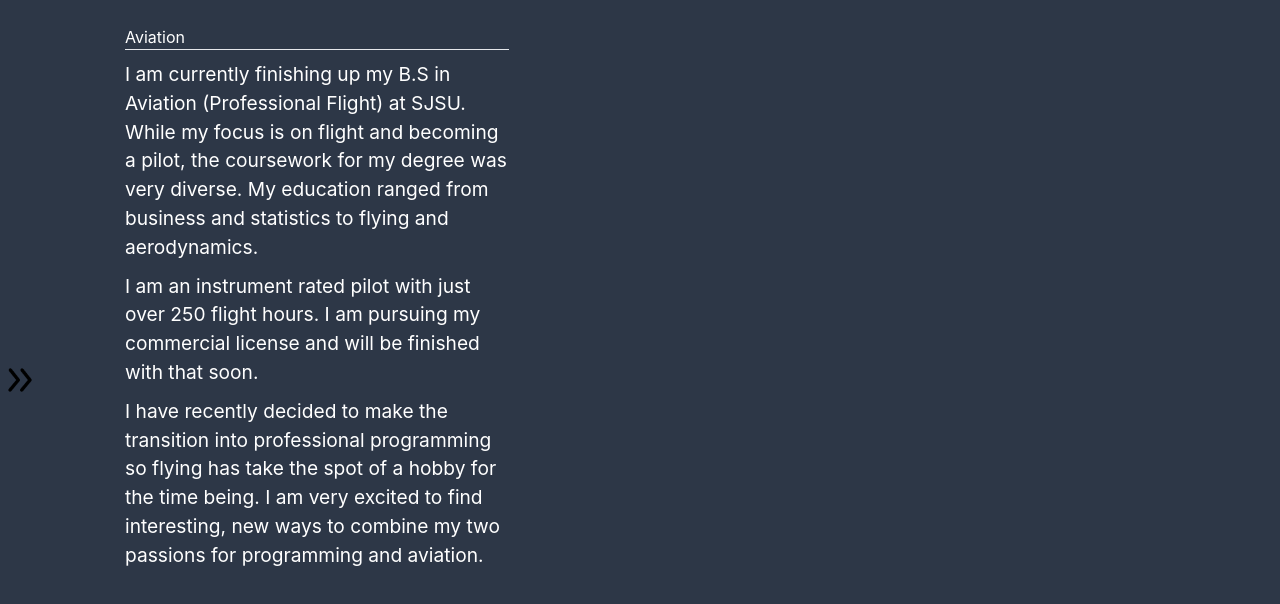
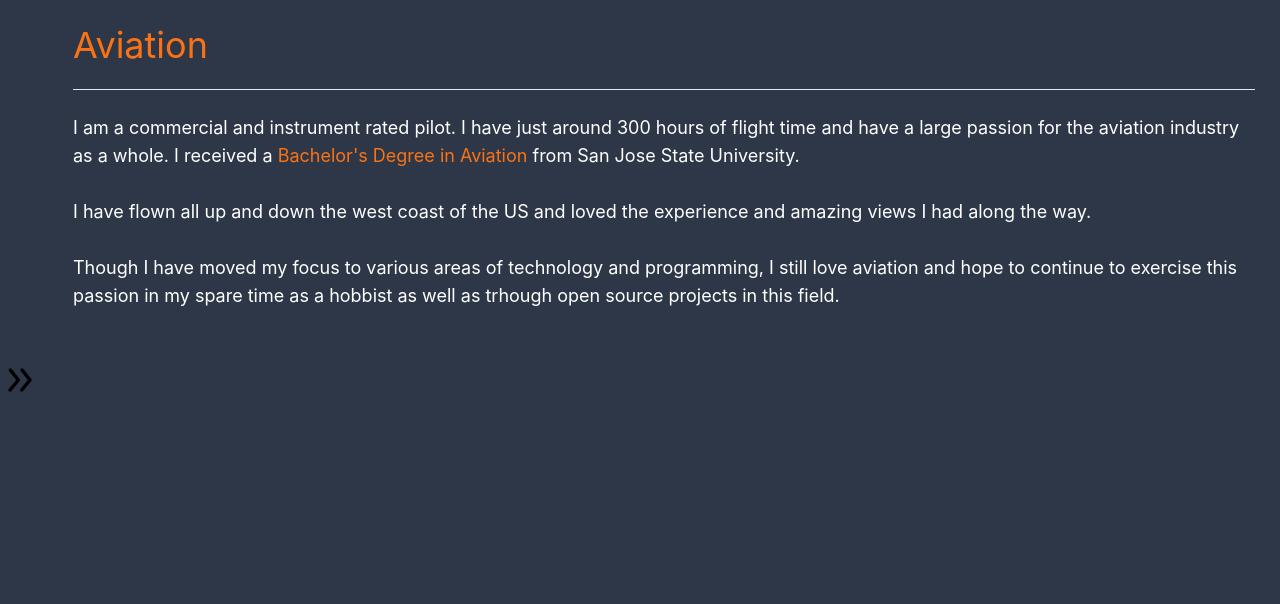
Before and after one commit to fisher60/portfolio, a React (Create React App) app in the folder portfolio/: page /aviation in a window 1280 px wide. Shown: the top 604 px of the page. Built offline with nearby package versions, Linux system fonts and the light colour scheme.

Commit message:
refactor and rewrite aviation page, remove css file for all info pages

```diff
--- a/portfolio/src/components/aviation.jsx
+++ b/portfolio/src/components/aviation.jsx
@@ -1,18 +1,28 @@
-import "./info.css";
-
 export default function Aviation(){
     return(
-        <div className="info-container">
-            <h1 className="info-title">Aviation</h1>
-            <hr/>
-            <p className="info-about">I am currently finishing up my B.S in Aviation (Professional Flight) at SJSU.
-                While my focus is on flight and becoming a pilot, the coursework for my degree was very diverse.
-                My education ranged from business and statistics to flying and aerodynamics.</p>
-            <p className="info-about">I am an instrument rated pilot with just over 250 flight hours.
-                I am pursuing my commercial license and will be finished with that soon.</p>
-            <p className="info-about">I have recently decided to make the transition into professional programming
-                so flying has take the spot of a hobby for the time being. I am very excited to find interesting, new
-                ways to combine my two passions for programming and aviation.</p>
+        <div className="md:ml-12">
+            <h1 className="text-4xl text-center md:text-left text-orange-500">Aviation</h1>
+
+            <hr className="mt-6 mb-6" />
+
+            <p className="text-lg">
+                I am a commercial and instrument rated pilot. I have just around 300 hours of flight time
+                and have a large passion for the aviation industry as a whole. I received a
+                <span className="text-orange-500"> Bachelor's Degree in Aviation</span> from San Jose State University.
+
+                <br />
+                <br />
+
+                I have flown all up and down the west coast of the US and loved the experience and amazing views
+                I had along the way.
+
+                <br />
+                <br />
+
+                Though I have moved my focus to various areas of technology and programming, I still love aviation
+                and hope to continue to exercise this passion in my spare time as a hobbist as well as trhough
+                open source projects in this field.
+            </p>
         </div>
     )
 }
--- a/portfolio/src/components/info.css
+++ /dev/null
@@ -1,14 +0,0 @@
-.info-container{
-    margin-left: 100px;
-    width: 30vw;
-}
-
-.info-about{
-    padding-top: 10px;
-    font-size: 1.2rem;
-}
-
-.info-link{
-    text-decoration: none;
-    color: lightseagreen;
-}
--- a/portfolio/src/components/personal.jsx
+++ b/portfolio/src/components/personal.jsx
@@ -1,5 +1,3 @@
-import "./info.css";
-
 export default function Personal(){
     return(
         <div className="info-container">
--- a/portfolio/src/components/programming.jsx
+++ b/portfolio/src/components/programming.jsx
@@ -1,5 +1,4 @@
 import {GITHUB_URL} from "./constants";
-import "./info.css";
 
 export default function Programming(){
     return(
```
